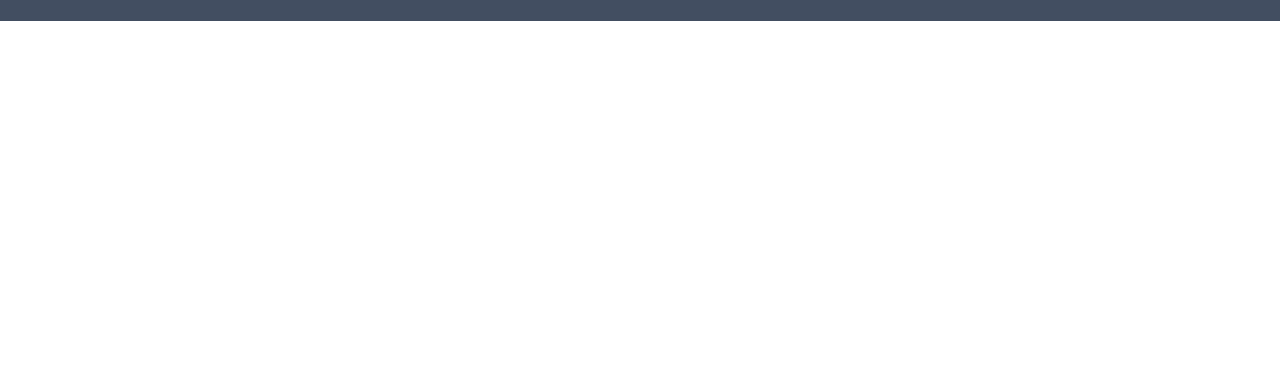
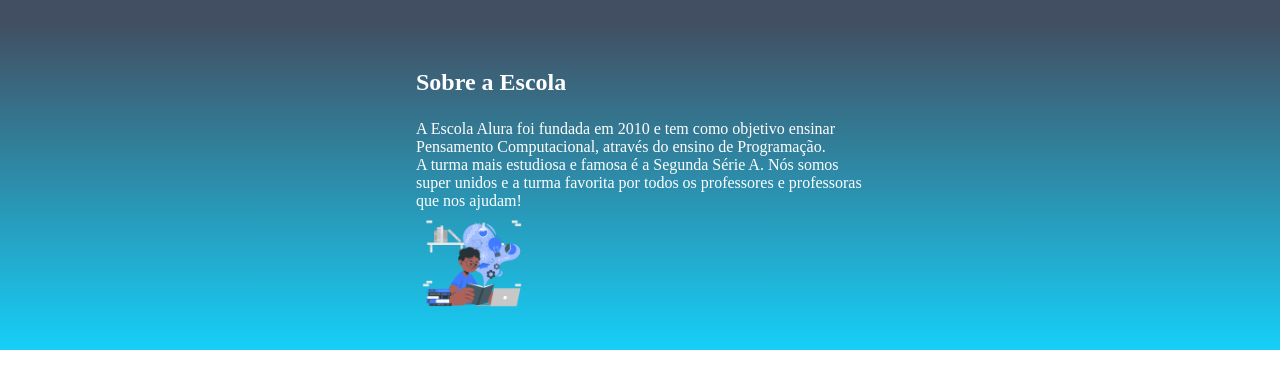
Before and after one commit to brendaraissa/site-turma-criativ, a plain HTML site: page index.html in a window 1280 px wide. Shown: the part 86-474 px from the top of the page. Drawn offline with Linux system fonts and the light colour scheme.

Commit message:
Add files via upload

```diff
--- a/index.html
+++ b/index.html
@@ -15,6 +15,14 @@
             <li class="cabeçalho-lista-item">Estudante</li>
         </ul>
     </header>
+    <section class="escola">
+        <div class="escola-div-conteudo">
+            <h2 class="escola-titulo">Sobre a Escola</h2>
+            <p class="escola-texto-um">A Escola Alura foi fundada em 2010 e tem como objetivo ensinar Pensamento Computacional, através do ensino de  Programação.</p>
+            <p class="escola-texto-dois">A turma mais estudiosa e famosa é a Segunda Série A. Nós somos super unidos e a turma favorita por todos os professores e professoras que nos ajudam!</p>
+            <img class="escola-imagem"src="foto.png" alt="Profesora no quadro">
+        </div>
+    </section>
 
 </body>
 </html>
--- a/style.css
+++ b/style.css
@@ -21,3 +21,23 @@
  margin: 0 16px;
  font-size: 24px;
 }
+
+.escola-imagem{
+  width: 25%;
+}
+
+.escola{
+    background-image: linear-gradient(#424E61,#16CFF8);
+    color:white;
+    display: flex;
+    justify-content: center;
+    align-items: center;
+    padding: 24px 0;
+}
+
+.escola-div-conteudo{
+  width: 35%;
+}
+.escola-titulo{
+  padding: 24px 0;
+}
```
Also changed, not shown: foto.png (added).
